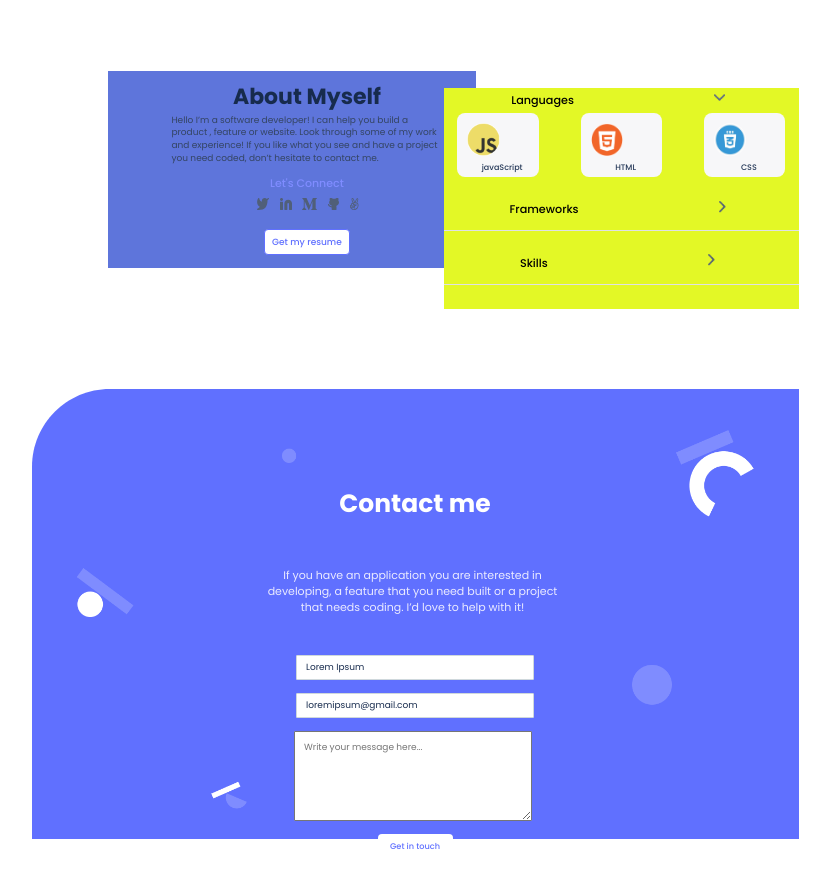
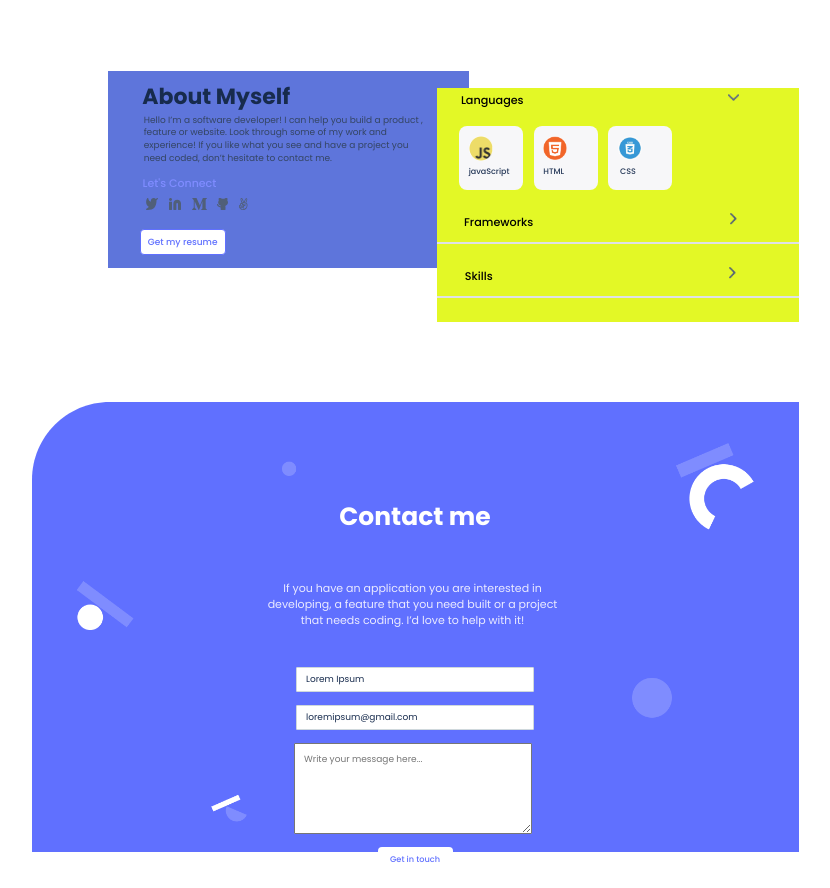
Before and after one commit to AliRezaBmeDu/Portfolio-Website, a website: page index.html in a window 1280 px wide. Shown: the part 2175-3063 px from the top of the page, without its empty margins (225-1055 px from the left). Drawn offline with Linux system fonts and the light colour scheme; files whose address does not match are found by name.

Commit message:
Complete the myself section

```diff
--- a/index.html
+++ b/index.html
@@ -262,7 +262,7 @@
                             <div class="skill">
                                 <img class="mobile" src="./images/javs.png"/>
                                 <img class="jav-img lang-img desktop" src="./images/Ellipse 1.png"/>
-                                <p class="name-lang">javaScript</p>
+                                <p class="name-lang name-js">javaScript</p>
                             </div>
                         </li>
                         <li>
@@ -288,11 +288,10 @@
                 <div class="hr"></div>
                 <div class="frameworks second">
                     <h2>Skills</h2>
-                    <button class="right"><img src="./icons/Icon - Chevron - Right - Larger.png" /></button>
+                    <button class="right second-right"><img src="./icons/Icon - Chevron - Right - Larger.png" /></button>
                 </div>
                 <div class="hr second2"></div>
             </div>
-
         </section>
 
         <section class="contact-me">
--- a/style.css
+++ b/style.css
@@ -531,13 +531,13 @@ button {
 .myself {
   @media only screen and (max-width: 767px) {
     background-image: url("./images/Base\ about\ my\ self.png");
-    background-repeat: no-repeat;
-    background-position: inherit;
-    background-size: cover;
     margin-right: 1.3rem;
     margin-left: 1.3rem;
     margin-top: 10rem;
   }
+  background-repeat: no-repeat;
+  background-position: inherit;
+  background-size: cover;
   position: relative;
   background-color: #fff;
   @media only screen and (min-width: 767px) {
@@ -546,7 +546,6 @@ button {
     margin-top: 6rem;
     display: flex;
     justify-content: space-between;
-    gap: -0;
     background-image: url("./images/desktop/about\ myself\ -\ background-\ shape-\ desktop.svg");
     width: 100%;
   }
@@ -558,9 +557,9 @@ button {
     flex-direction: column;
     gap: 7px;
     width: 100%;
-
     background-color: #5e75db;
-    padding-left: 30px;
+    /* padding-left: 30px; */
+    align-items: flex-start;
   }
 }
 
@@ -572,11 +571,14 @@ button {
   font-size: 40px;
   line-height: 52px;
   color: #172b4d;
+  @media only screen and (max-width: 767px) {
     display: flex;
     align-items: center;
-
+  }
   @media only screen and (min-width: 767px) {
     font-size: 22px;
+    position: relative;
+    left: -4.5rem;
   }
 }
 
@@ -606,8 +608,10 @@ button {
     font-size: 8.5px;
     display: flex;
     flex-direction: column;
-    align-items: flex-start;
     gap: 4px;
+    position: relative;
+    left: -6.8rem;
+
   }
 }
 
@@ -631,7 +635,7 @@ button {
     height: 11px;
     position: relative;
     top: 2px;
-    left: 1px;
+    left: 1.1rem;
   }
 }
 
@@ -644,7 +648,6 @@ button {
     padding: 1em;
     margin: auto;
   }
-
   border: 1px solid;
   font-family: "Poppins", sans-serif;
   font-style: normal;
@@ -652,7 +655,6 @@ button {
   font-size: 1em;
   color: #6070ff;
   text-align: center;
-
   @media only screen and (min-width: 767px) {
     font-size: 9px;
     width: 86px;
@@ -660,6 +662,8 @@ button {
     padding: 6px;
     border-radius: 4px;
     margin-top: 2em;
+    position: relative;
+    left: 0.2rem;
   }
 }
 
@@ -668,7 +672,6 @@ button {
     display: flex;
     flex-direction: column;
     width: 100%;
-
     background-color: #e3f826;
     gap: 19.2px;
     margin-left: -2em;
@@ -712,6 +715,8 @@ button {
 
   @media only screen and (min-width: 767px) {
     font-size: 11.2px;
+    position: relative;
+    left: -4em;
   }
 }
 
@@ -727,6 +732,16 @@ button {
 
   @media only screen and (min-width: 767px) {
     font-size: 11.2px;
+    position: relative;
+    left: -2.5rem;
+  }
+}
+
+.second > h2 {
+  @media only screen and (min-width: 767px) {
+    font-size: 11.2px;
+    position: relative;
+    left: -3.1rem;
   }
 }
 
@@ -749,6 +764,10 @@ button {
     margin-top: 1rem;
     margin-bottom: 1em;
   }
+  @media screen and (min-width: 767px) {
+    position: relative;
+    left: 1rem;
+  }
 }
 
 .lang-button > img {
@@ -764,39 +783,41 @@ button {
 }
 
 .language-skill {
-  width: 100%;
   list-style-type: none;
-
   @media screen and (max-width: 767px) {
     margin-left: auto;
     margin-top: 2rem;
     position: relative;
     left: -2.5em;
+    width: 100%;
   }
 
   @media only screen and (min-width: 767px) {
     display: flex;
-    justify-content: flex-start;
-    gap: 1rem;
+    gap: 6px;
+    width: 60%;
+    position: relative;
+    left: -3.25rem;
   }
 }
 
 .skill {
   display: flex;
+  @media only screen and (min-width: 767px) {
     gap: 0.5em;
-  background: #f7f7f9;
     border-radius: 8px;
     align-items: baseline;
     padding-top: 1em;
     padding-left: 1em;
     text-align: center;
     margin-top: 0.8em;
-
+  }
+  background: #f7f7f9;
   @media only screen and (min-width: 767px) {
-    margin: auto;
+    padding: 1px;
+    width: 64px;
     flex-direction: column;
     height: 64px;
-    gap: 8.5px;
     padding: 0.5rem;
   }
 }
@@ -818,7 +839,15 @@ button {
   @media only screen and (min-width: 767px) {
     font-size: 8px;
     top: -0.5em;
-    left: 0.5em;
+    left: -1.5em;
+  }
+}
+
+.name-js {
+  @media only screen and (min-width: 767px) {
+    font-size: 8px;
+    top: -0.5em;
+    left: -0.3em;
   }
 }
 
@@ -863,6 +892,7 @@ button {
   @media only screen and (min-width: 767px) {
     font-size: 11.2px;
     width: 100%;
+    position:relative;
   }
 }
 
@@ -871,6 +901,17 @@ button {
     margin-right: 2rem;
     margin-top: 1rem;
     margin-bottom: 1em;
+  }
+  @media screen and (min-width: 767px) {
+    position: relative;
+    left: 0.8rem;
+  }
+}
+
+.second-right {
+    @media screen and (min-width: 767px) {
+      position: relative;
+      left: 1.4rem;
     }
   }
 
```
Lines whose indentation alone changed are shown as unchanged.
